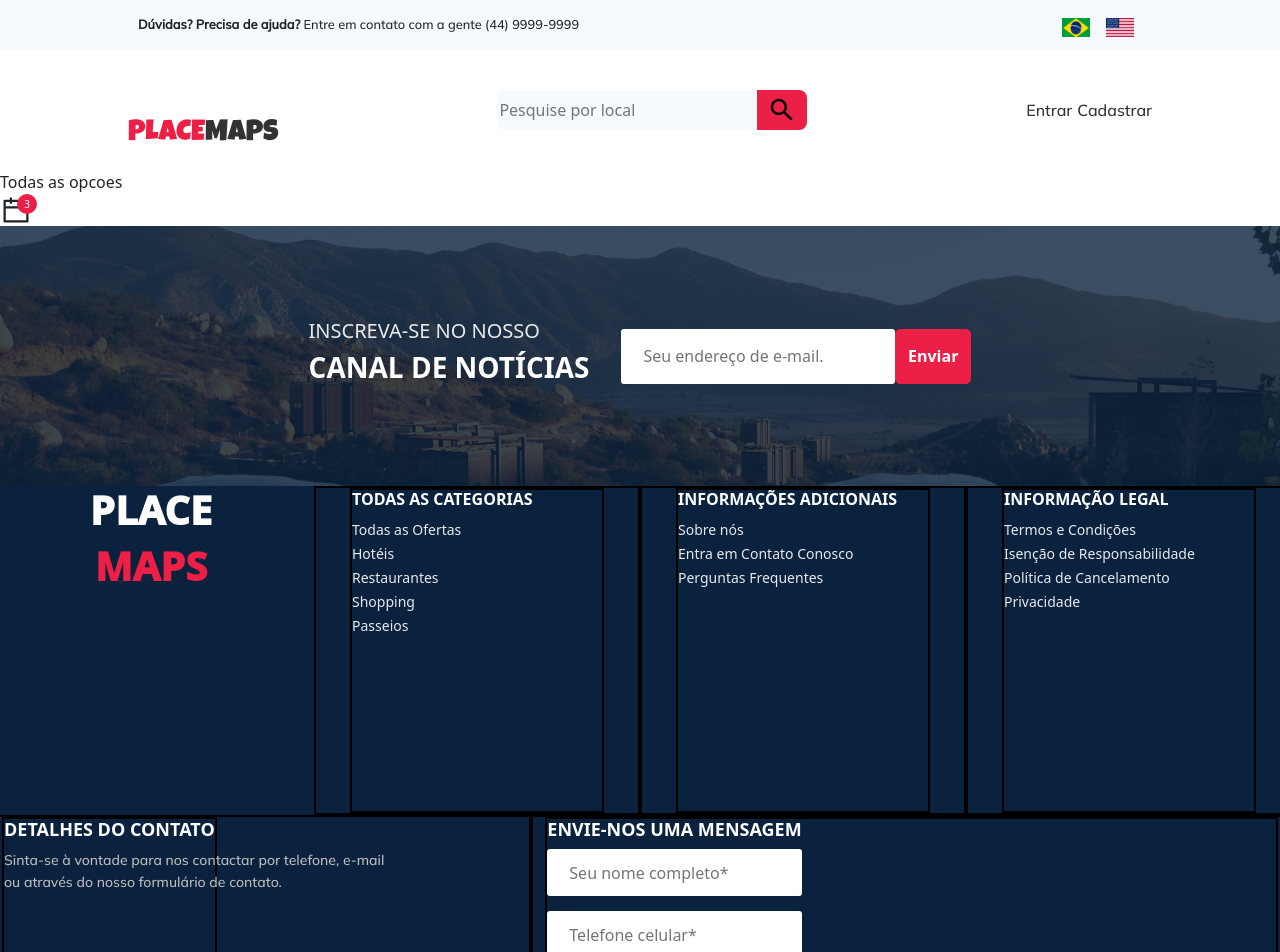
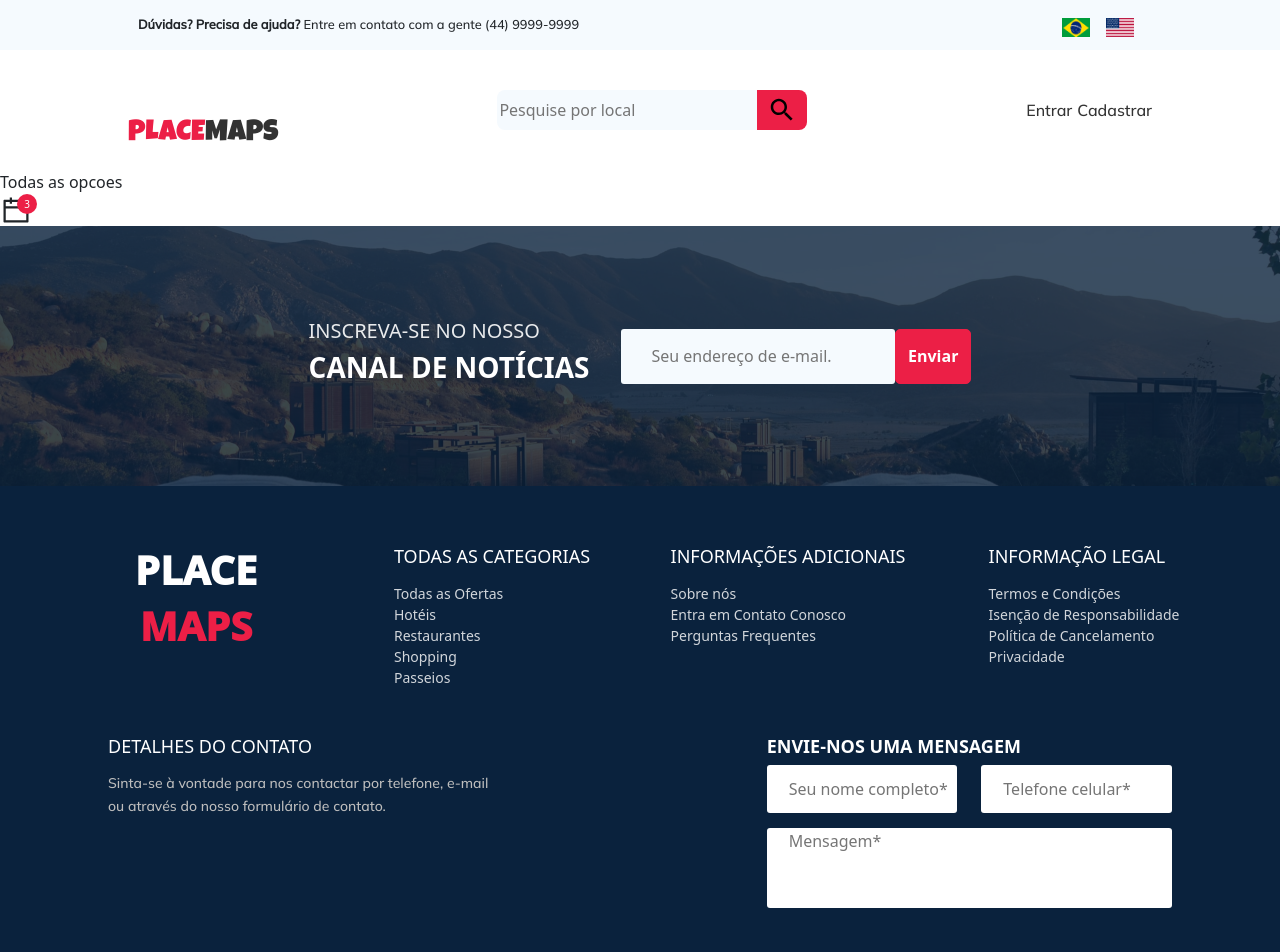
Before and after one commit to sergiogscruz/placemaps_frontend, a React (Create React App) app: page / in a window 1280 px wide. Shown: the top 952 px of the page. Built offline with nearby package versions, Linux system fonts and the light colour scheme.

Commit message:
Alteraçoes no Footer e mudança no Input e Listas

```diff
--- a/src/components/footer/Footer.css
+++ b/src/components/footer/Footer.css
@@ -8,6 +8,7 @@
 .bg-footer-seg {
   background-color: #0A223D;
   height: 650px;
+  padding: 60px;
 }
 
 .div-titulos-rodape {
@@ -102,9 +103,6 @@
   border-radius: 3px;
   border: none;
   text-indent: 20px;
-  position: absolute;
-  width: 539px;
-  height: 117.12px;
 }
 
 .borda {
@@ -124,3 +122,10 @@
 .endereco-email {
   opacity: 0.9;
 }
+
+
+.teste-margin {
+  margin: 0 !important;
+  padding: 0 !important;
+  height: fit-content;
+}
--- a/src/components/footer/Footer.js
+++ b/src/components/footer/Footer.js
@@ -1,6 +1,8 @@
 import react from  'react';
 import './Footer.css'
 import Button from '../UI/Utils/Botao/Botao'
+import Input from '../UI/Utils/Input/Input';
+import ListaNaoOrdenada from '../UI/Utils/ListaNaoOrdenada/ListaNaoOrdenada';
 
 export default () => {
   return (
@@ -12,21 +14,22 @@ export default () => {
           <h3 className="texto-canal-noticia">Canal de notícias</h3>
         </div>
         <div className="mx-3 div-enviar-email d-flex ">
-        <input type="text" placeholder="Seu endereço de e-mail."/>
+          <Input placeholder="Seu endereço de e-mail."/>
           <Button backgroundColor="#EC1F46" color="#fff">Enviar</Button>
         </div>
       </div>
 
-    <div className="bg-footer-seg row">
+      <div className="bg-footer-seg">
+        <div className="row">
           <div className="col-3">
             <div className="d-flex flex-column align-items-center">
               <h1 className="place-logo text-center">PLACE</h1>
               <h1 className="maps-logo text-center">MAPS</h1>
             </div>
           </div>
-      <div className="borda col-3 d-flex justify-content-center">
-        <div className="borda w-85">
-            <h5 className="div-titulos-rodape">TODAS AS CATEGORIAS</h5>
+
+          <div className="col-3 d-flex justify-content-center">
+              <ListaNaoOrdenada titulo="TODAS AS CATEGORIAS">
               <ul className="list-unstyled">
                 <li><a className="text-decoration-none categorias" href="https://google.com.br/">Todas as Ofertas</a></li>
                 <li><a className="text-decoration-none categorias" href="https://google.com.br/">Hotéis</a></li>
@@ -34,59 +37,54 @@ export default () => {
                 <li><a className="text-decoration-none categorias" href="https://google.com.br/">Shopping</a></li>
                 <li><a className="text-decoration-none categorias" href="https://google.com.br/">Passeios</a></li>
               </ul>
-        </div>
+              </ListaNaoOrdenada>
           </div>
 
-      <div className="borda col-3 d-flex justify-content-center">
-          <div className="borda w-85">
-            <h5 className="div-titulos-rodape">INFORMAÇÕES ADICIONAIS</h5>
+          <div className="col-3 d-flex justify-content-center">
+              <ListaNaoOrdenada titulo="INFORMAÇÕES ADICIONAIS">
               <ul className="list-unstyled">
                   <li><a className="text-decoration-none categorias" href="https://google.com.br/">Sobre nós</a></li>
                   <li><a className="text-decoration-none categorias" href="https://google.com.br/">Entra em Contato Conosco</a></li>
                   <li><a className="text-decoration-none categorias" href="https://google.com.br/">Perguntas Frequentes</a></li>
               </ul>
-          </div>
+              </ListaNaoOrdenada>
           </div>
 
-
-      <div className="borda col-3 d-flex justify-content-center">
-          <div className="borda w-85">
-                    <h5 className="div-titulos-rodape">INFORMAÇÃO LEGAL</h5>
-                    <ul className="list-unstyled">
+          <div className="col-3 d-flex justify-content-center">
+            <ListaNaoOrdenada titulo="INFORMAÇÃO LEGAL">
               <li><a className="text-decoration-none categorias" href="https://google.com.br/">Termos e Condições</a></li>
               <li><a className="text-decoration-none categorias" href="https://google.com.br/">Isenção de Responsabilidade</a></li>
               <li><a className="text-decoration-none categorias" href="https://google.com.br/">Política de Cancelamento</a></li>
               <li><a className="text-decoration-none categorias" href="https://google.com.br/">Privacidade</a></li>
-                    </ul>
+            </ListaNaoOrdenada>
           </div>
         </div>
 
+        <div className="row d-flex justify-content-between px-5 mt-5">
+          <div className="col-5 d-flex justify-content-start">
+              <ListaNaoOrdenada titulo="DETALHES DO CONTATO">
+              <h2 className="datalhes-contato-sub">Sinta-se à vontade para nos contactar por telefone, e-mail ou através do nosso formulário de contato.</h2>
+              </ListaNaoOrdenada>
+          </div>
 
-    <div className="borda col-5 d-flex justify-content-start">
-      <div className="borda w-85">
-        <h3 className="datalhes-contato">DETALHES DO CONTATO</h3>
-        <h2 className="datalhes-contato-sub">Sinta-se à vontade para nos contactar por telefone, e-mail ou através do nosso formulário de contato.</h2>
+          <div className="col-5 row">
+            <div className="col-12">
+              <h3 className="datalhes-contato">ENVIE-NOS UMA MENSAGEM</h3>
+            </div>
+
+            <div className="col-6 div-enviar-nome-completo">
+              <input className="w-100 m-0" type="text" placeholder="Seu nome completo*"/>
+            </div>
+
+            <div className="col-6 div-enviar-celular d-flex">
+              <input className="w-100" type="text" placeholder="Telefone celular*"/>
+            </div>
+
+            <div className="col-12 div-enviar-mensagem">
+              <input className="w-100" type="text" placeholder="Mensagem*"/>
             </div>
           </div>
-
-    <div className="borda col-7 d-flex justify-content-start">
-      <div className="borda w-100">
-        <h3 className="datalhes-contato">ENVIE-NOS UMA MENSAGEM</h3>
-        <div className="mx-0 div-enviar-nome-completo d-flex">
-        <input type="text" placeholder="Seu nome completo*"/>
         </div>
-
-      <div className="mx-0 div-enviar-celular d-flex">
-        <input type="text" placeholder="Telefone celular*"/>
-      </div>
-
-      <div className="mx-0 div-enviar-mensagem d-flex">
-        <input type="text" placeholder="Mensagem*"/>
-      </div>
-
-      </div>
-    </div>
-
       </div>
 
     </>
```
Lines whose indentation alone changed are shown as unchanged.
